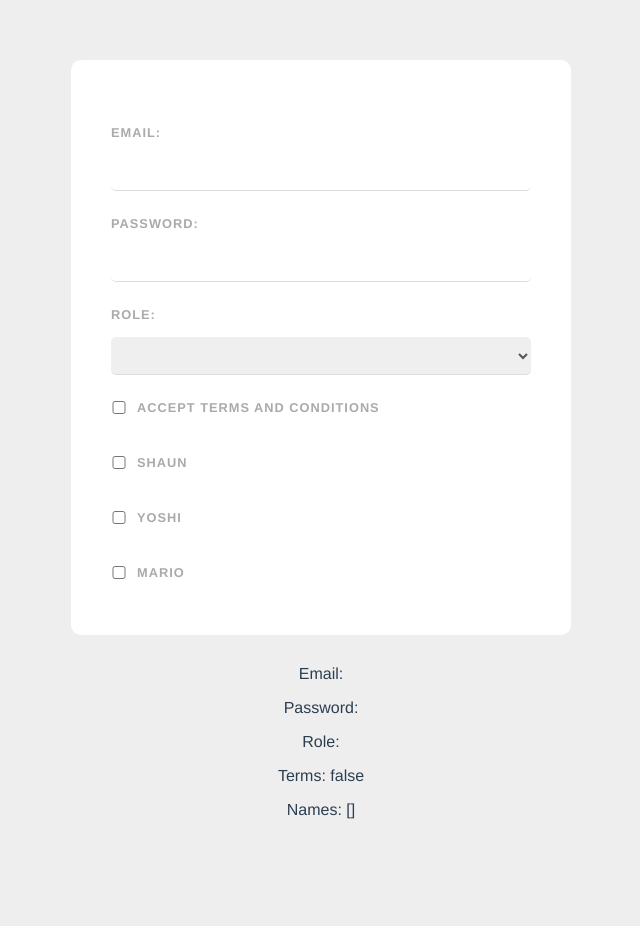
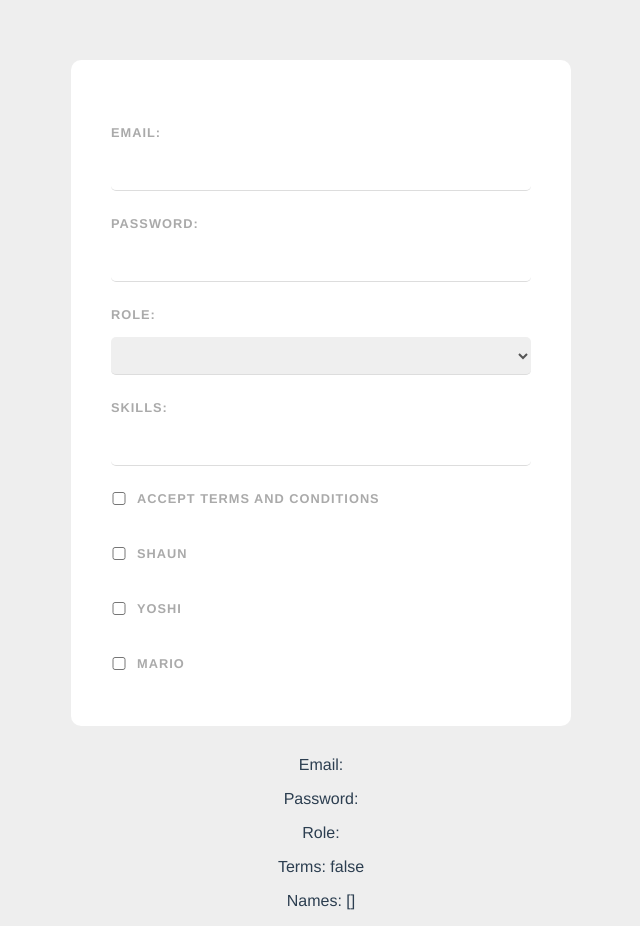
Before and after one commit to PedroHamzehT/web-form, a Vue app: page / in a window 1280 px wide. Shown: the whole page, without its empty margins (319-959 px from the left). Before the commit the page ends 835 px from the top, so only its background shows below. Built offline with nearby package versions, Linux system fonts and the light colour scheme.

Commit message:
Add the skills to learn the key events in Vue

```diff
--- a/src/components/SignupForm.vue
+++ b/src/components/SignupForm.vue
@@ -11,6 +11,12 @@
       <option value="Web developer">Web developer</option>
       <option value="Web designer">Web designer</option>
     </select>
+
+    <label>Skills: </label>
+    <input type="text" v-model="tempSkill" @keyup="addSkill">
+    <div v-for="skill in skills" :key="skill" class="pill">
+      {{ skill }}
+    </div>
 
     <div class="terms">
       <input type="checkbox" required v-model="terms">
@@ -47,6 +53,19 @@
       role: '',
       terms: false,
       names: [],
+      tempSkill: '',
+      skills: []
+    }
+  },
+  methods: {
+    addSkill(event) {
+      if (event.key === ',' && this.tempSkill) {
+        if (!this.skills.includes(this.tempSkill.replace(/,/, ''))) {
+          this.skills.push(this.tempSkill.replace(/,/, ''))
+        }
+
+        this.tempSkill = ''
+      }
     }
   }
 }
```
